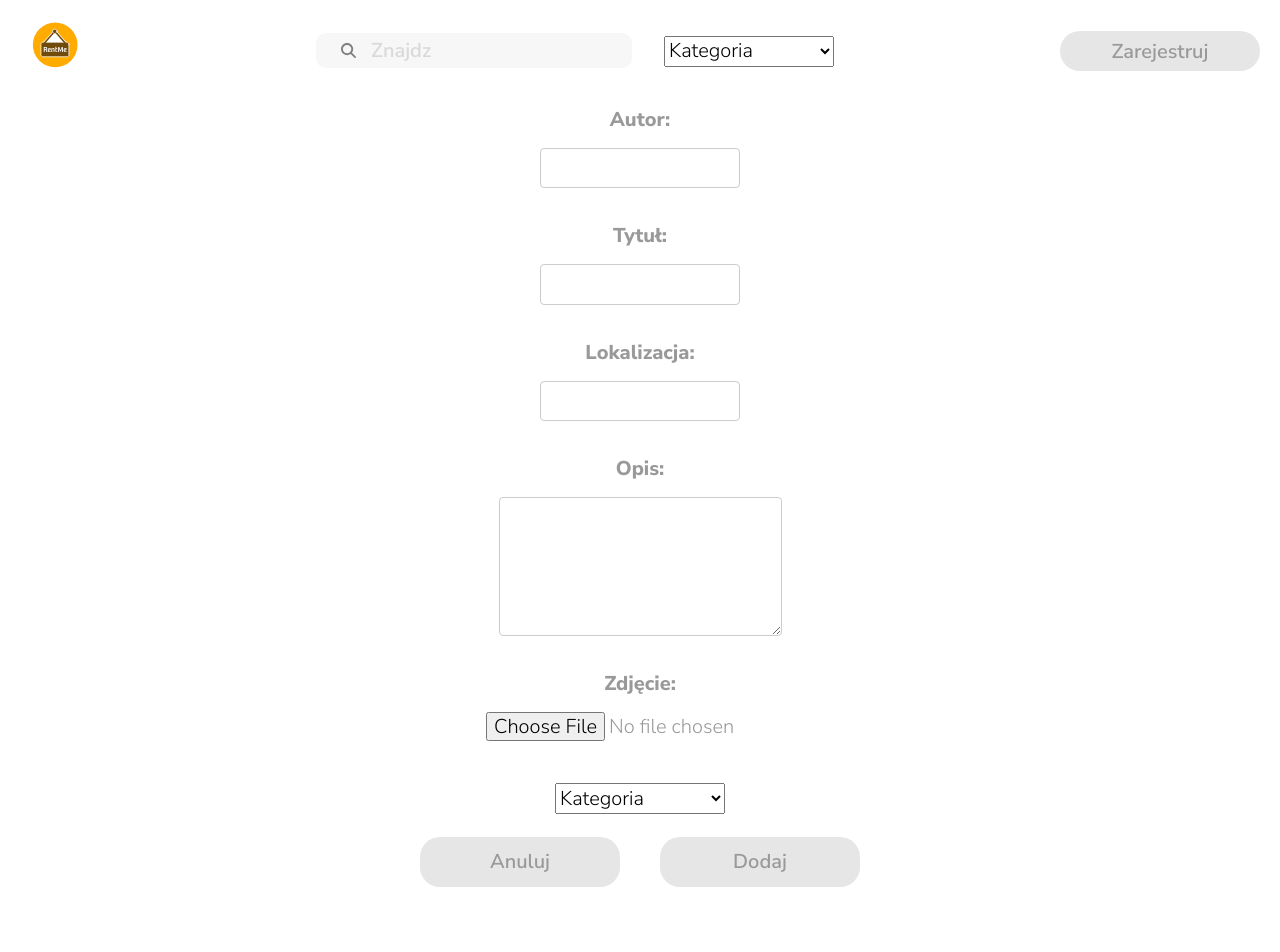
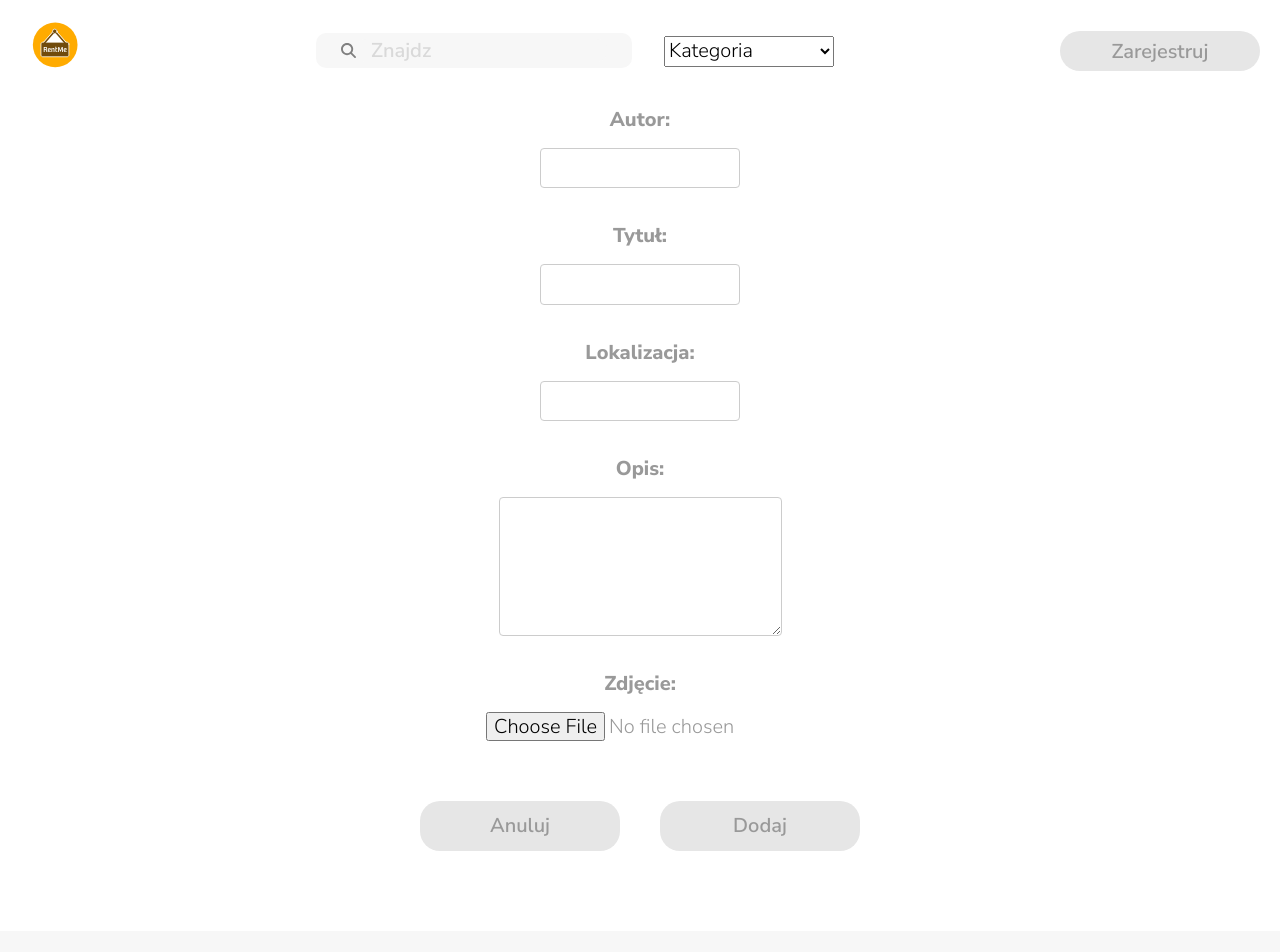
Before and after one commit to infoshareacademy/jfdzr9-team-ArchITects-of-the-safe-Universe, a React (Vite) app: page /addProductPage in a window 1280 px wide. Shown: the top 952 px of the page. Built offline with nearby package versions, Linux system fonts and the light colour scheme.

Commit message:
fixed types

```diff
--- a/src/components/AddProductPage/AddNewProduct.component.tsx
+++ b/src/components/AddProductPage/AddNewProduct.component.tsx
@@ -1,6 +1,6 @@
 import { useState } from "react";
 import { Link } from "react-router-dom";
-import CategoryDropdown from "../../CategoryDropdown/CategoryDropdown";
+// import CategoryDropdown from "../../CategoryDropdown/CategoryDropdown";
 import { ButtonM } from "../Buttons/Button.styled";
 import {
   FormContainer,
@@ -76,7 +76,7 @@ export const AddNewProduct = () => {
           <input id="image" type="file" accept="image/*" onChange={handleImageChange} />
         </FormGroupImg>
       </FormGroup>
-      <CategoryDropdown onChange={handleCategoryChange} />
+      {/* <CategoryDropdown onChange={handleCategoryChange} /> */}
       <FormGroupNextTo>
         <Link to="/">
           <ButtonM type="submit">Anuluj</ButtonM>
```
